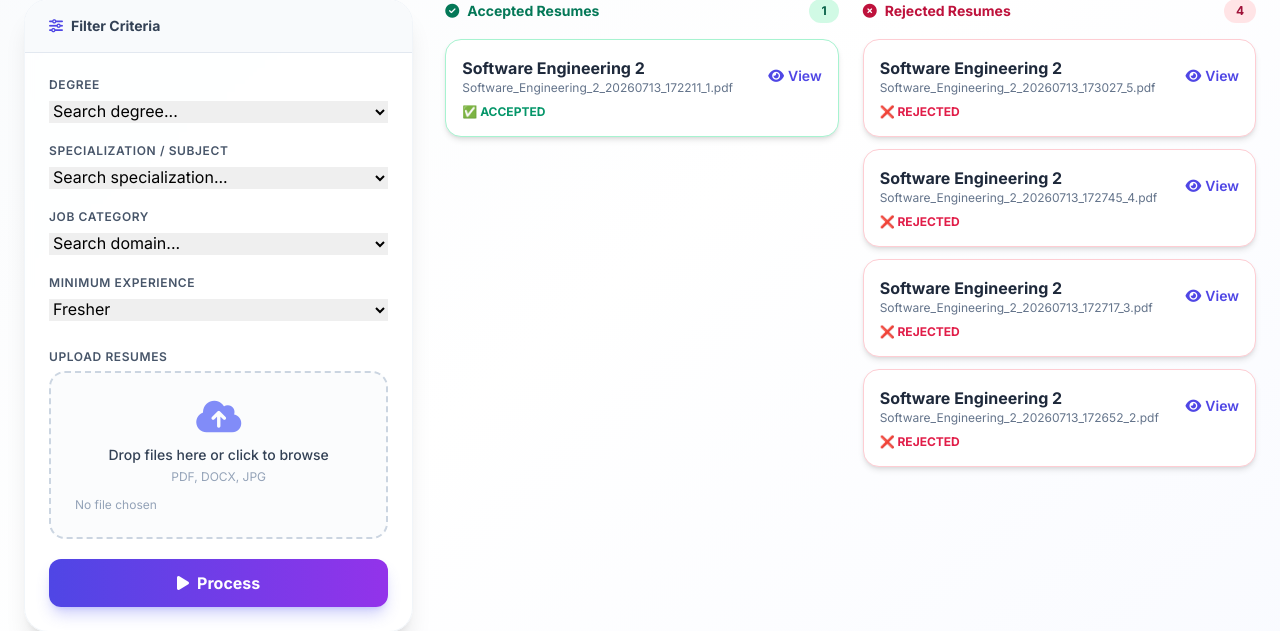
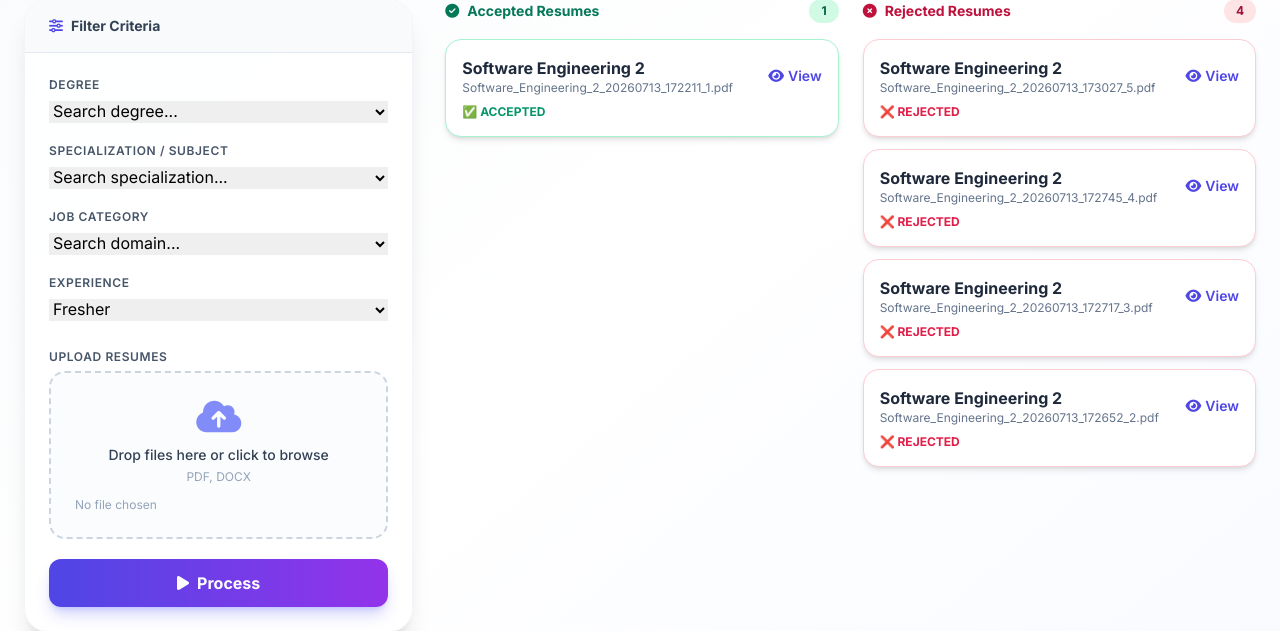
Before and after one commit to Muhammad-Roshaan-Idrees/Resume-Screener, a Flask app: page / in a window 1280 px wide. Shown: the part 271-902 px from the top of the page. Run offline with Flask 3, Linux system fonts and the light colour scheme; data comes from the database, SQL or seed files in the repository; data that the repository does not hold is empty; some libraries are stand-ins or nearby versions.

```diff
--- a/templates/index.html
+++ b/templates/index.html
@@ -139,7 +139,7 @@
             </div>
 
             <div>
-              <label class="block text-xs font-semibold text-slate-600 uppercase tracking-wider mb-1.5">Minimum Experience</label>
+              <label class="block text-xs font-semibold text-slate-600 uppercase tracking-wider mb-1.5">Experience</label>
               <select name="experience" id="experience_select" class="w-full">
                 {% for opt in exp_options %}
                   <option value="{{ opt }}" {% if filters.experience == opt %}selected{% endif %}>{{ opt }}</option>
@@ -152,11 +152,11 @@
               <div class="upload-zone relative border-2 border-dashed border-slate-300 rounded-2xl p-6 text-center cursor-pointer bg-slate-50/50 hover:bg-slate-100 transition" id="dropZone">
                 <i class="fas fa-cloud-upload-alt text-4xl text-indigo-400 mb-2"></i>
                 <p class="text-sm font-medium text-slate-700">Drop files here or click to browse</p>
-                <p class="text-xs text-slate-400 mt-1">PDF, DOCX, JPG</p>
+                <p class="text-xs text-slate-400 mt-1">PDF, DOCX</p>
                 <div id="file-list" class="mt-3 text-left text-xs text-slate-600 space-y-1 max-h-32 overflow-y-auto">
                   <span class="text-slate-400">No file chosen</span>
                 </div>
-                <input type="file" name="resumes" accept=".pdf,.docx,.jpg,.jpeg,.png,.webp" required multiple class="absolute inset-0 opacity-0 cursor-pointer" id="fileInput">
+                <input type="file" name="resumes" accept=".pdf,.docx" required multiple class="absolute inset-0 opacity-0 cursor-pointer" id="fileInput">
               </div>
             </div>
 
```
